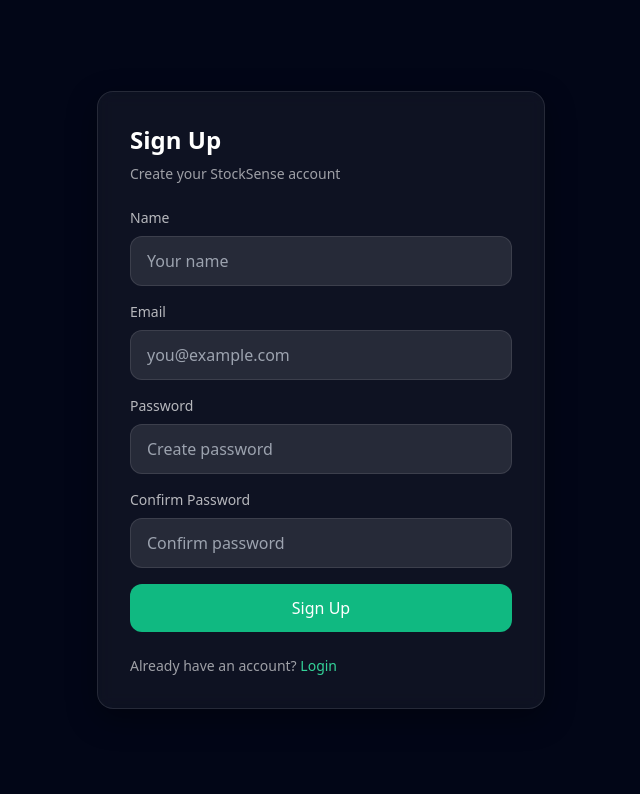
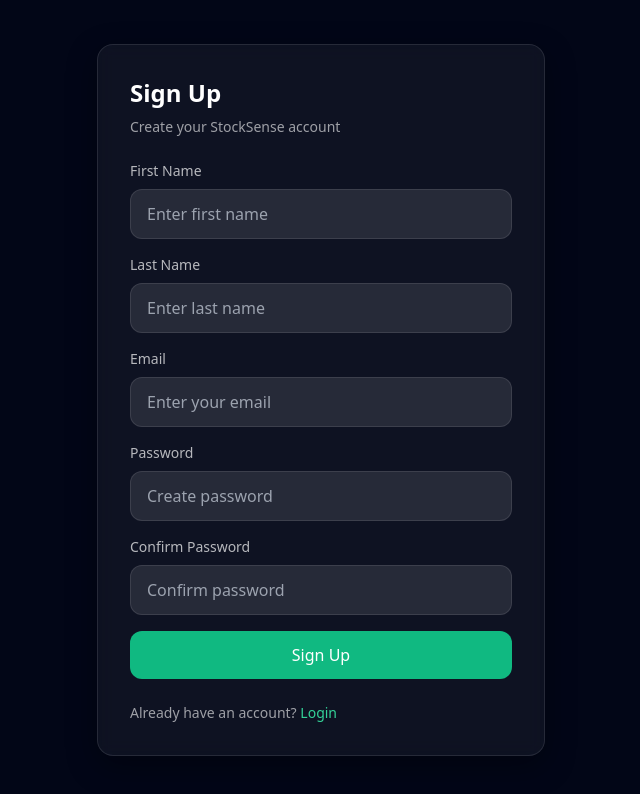
Before and after one commit to hmasjad29/StockSense, a React (Vite) app in the folder frontend/: page /signup in a window 1280 px wide. Shown: the top 794 px of the page, without its empty margins (319-959 px from the left). Built offline with nearby package versions, Linux system fonts and the light colour scheme.

Commit message:
feat(auth): add login, signup, logout, forgot password with backend integration and user profile fields

```diff
--- a/frontend/src/App.jsx
+++ b/frontend/src/App.jsx
@@ -124,7 +124,9 @@
           <div className="text-sm text-white/70">
             Welcome,{" "}
             <span className="font-medium text-white">
-              {user?.name || user?.email}
+              {user?.first_name
+                ? `${user.first_name} ${user.last_name}`
+                : user?.email}
             </span>
           </div>
           <button
--- a/frontend/src/auth/AuthContext.jsx
+++ b/frontend/src/auth/AuthContext.jsx
@@ -42,13 +42,18 @@
     return { success: true };
   };
 
-  const signup = async (name, email, password) => {
+  const signup = async (firstName, lastName, email, password) => {
     const res = await fetch(`${API_BASE}/api/auth/signup`, {
       method: "POST",
       headers: {
         "Content-Type": "application/json",
       },
-      body: JSON.stringify({ name, email, password }),
+      body: JSON.stringify({
+        first_name: firstName,
+        last_name: lastName,
+        email,
+        password,
+      }),
     });
 
     const data = await res.json();
--- a/frontend/src/pages/Signup.jsx
+++ b/frontend/src/pages/Signup.jsx
@@ -7,7 +7,8 @@
   const { signup } = useAuth();
 
   const [form, setForm] = useState({
-    name: "",
+    firstName: "",
+    lastName: "",
     email: "",
     password: "",
     confirmPassword: "",
@@ -28,7 +29,12 @@
     return;
   }
 
-  const result = await signup(form.name, form.email, form.password);
+  const result = await signup(
+    form.firstName,
+    form.lastName,
+    form.email,
+    form.password
+  );
 
   if (result.success) {
     navigate("/");
@@ -51,14 +57,27 @@
 
         <form onSubmit={handleSubmit} className="space-y-4">
           <div>
-            <label className="block text-sm text-white/70 mb-2">Name</label>
+            <label className="block text-sm text-white/70 mb-2">First Name</label>
             <input
               type="text"
-              name="name"
-              value={form.name}
+              name="firstName"
+              value={form.firstName}
               onChange={handleChange}
               className="w-full rounded-xl bg-white/10 border border-white/10 px-4 py-3 text-white outline-none"
-              placeholder="Your name"
+              placeholder="Enter first name"
+              required
+            />
+          </div>
+
+          <div>
+            <label className="block text-sm text-white/70 mb-2">Last Name</label>
+            <input
+              type="text"
+              name="lastName"
+              value={form.lastName}
+              onChange={handleChange}
+              className="w-full rounded-xl bg-white/10 border border-white/10 px-4 py-3 text-white outline-none"
+              placeholder="Enter last name"
               required
             />
           </div>
@@ -71,7 +90,7 @@
               value={form.email}
               onChange={handleChange}
               className="w-full rounded-xl bg-white/10 border border-white/10 px-4 py-3 text-white outline-none"
-              placeholder="you@example.com"
+              placeholder="Enter your email"
               required
             />
           </div>
```
Also changed, not shown: 2 other files (tests, documents, lock files or other folders).
